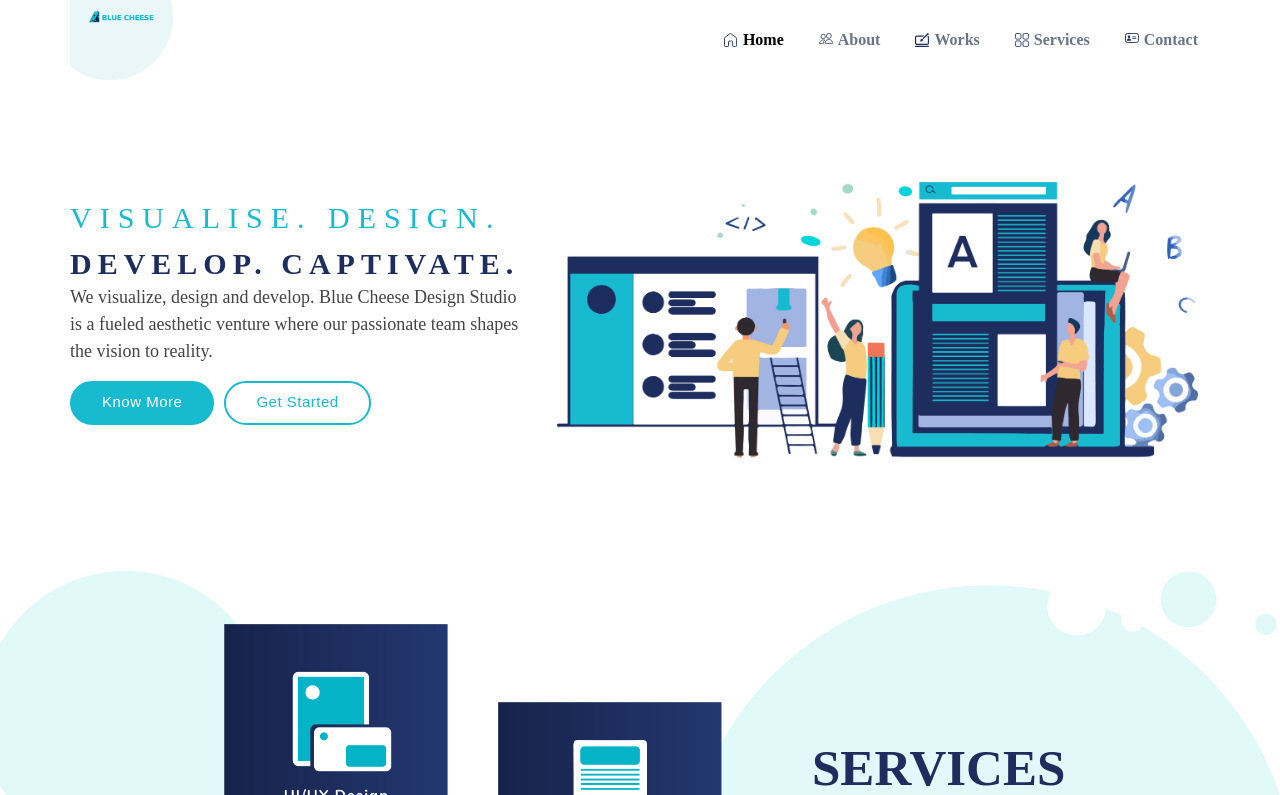
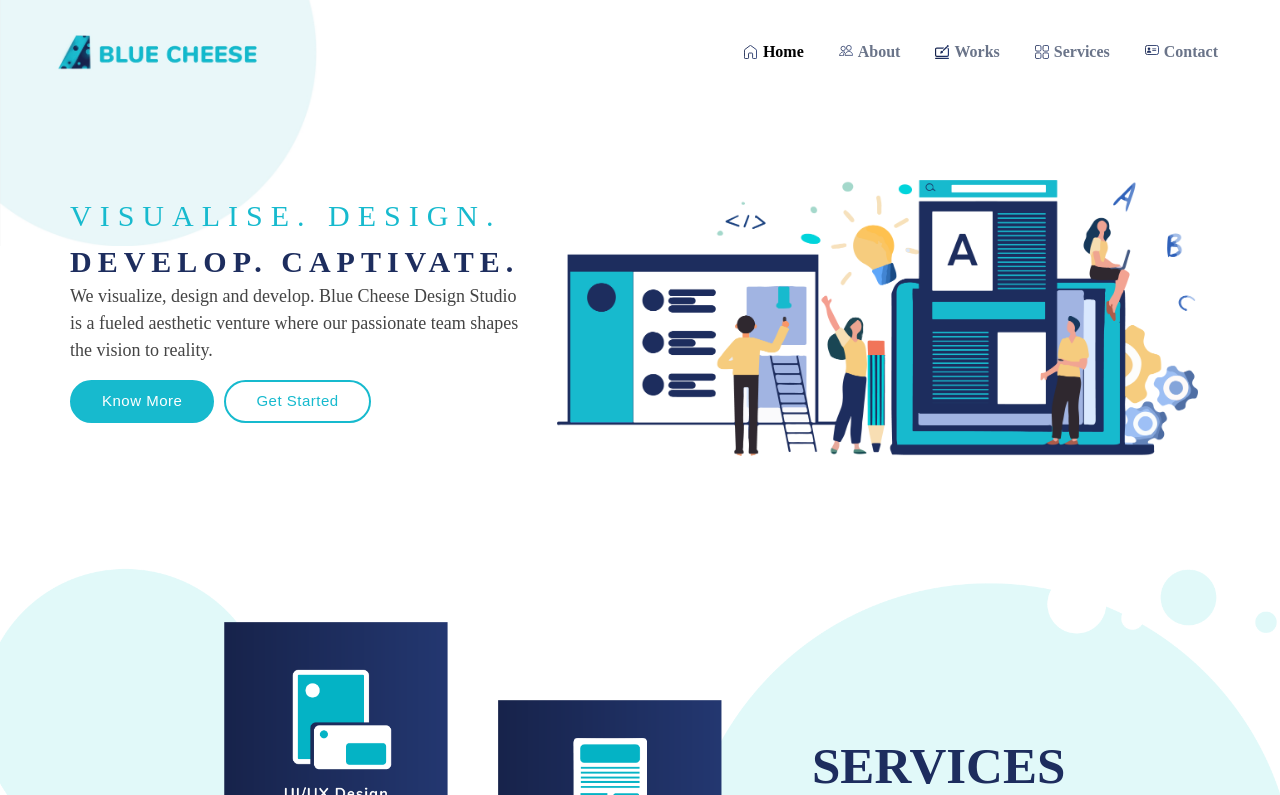
Before and after one commit to RoshaniSitlani05/blue-cheese, a PHP site: page /index.html in a window 1280 px wide. Shown: the top 795 px of the page. Run offline with PHP 8.4, Linux system fonts and the light colour scheme; some web fonts are replaced.

Commit message:
change logo

```diff
--- a/assets/css/style.css
+++ b/assets/css/style.css
@@ -64,10 +64,12 @@ h1, h2, h3, h4, h5, h6 {
 # Header
 --------------------------------------------------------------*/
 #header {
+  height: 100px;
       /*background: url("../img/logo-03.png") no-repeat;*/
     /*background-size: 100% 100%;*/
   /*background: #fff;*/
-  padding-bottom: 82px;
+  /*padding-left: 20px;*/
+  /*padding-bottom: 82px;*/
   transition: all 0.5s;
   z-index: 997;
   /*padding: 20px 0;*/
@@ -75,6 +77,7 @@ h1, h2, h3, h4, h5, h6 {
 
 #header .container {
   padding-left: 0;
+    max-width: fit-content;
 }
 
 #header.header-scrolled {
@@ -99,7 +102,7 @@ h1, h2, h3, h4, h5, h6 {
 }
 
 #header .logo img {
-  max-height: 80px;
+  /*max-height: 50%;*/
 }
 
 @media (max-width: 991px) {
@@ -116,6 +119,8 @@ h1, h2, h3, h4, h5, h6 {
 */
 .navbar {
   padding: 0;
+  display: block;
+    margin: 30px 50px 0 0;
 }
 
 .navbar ul {
@@ -389,7 +394,7 @@ h1, h2, h3, h4, h5, h6 {
   width: 100%;
   /*height: 80vh;*/
   /*background: #fff;*/
-  padding: 20px 0 80px 0;
+  padding: 80px 0 80px 0;
 }
 
 #hero .hero-data{
--- a/index.html
+++ b/index.html
@@ -31,8 +31,10 @@
 <body>
   <!-- ======= Header ======= -->
   <header id="header">
-    <div class="container d-flex align-items-center justify-content-between">
-       <a href="index.html" class="logo"><img src="assets/img/logo1.jpg" alt="" class="img-fluid"></a>
+    <div class="container d-flex justify-content-between">
+        <div class="col-lg-3">
+            <a href="index.html" class="logo"><img src="assets/img/logo2.jpg" alt="" class="img-fluid"></a>
+        </div>
 
         <nav id="navbar" class="navbar">
             <ul>
```
Also changed, not shown: assets/img/logo2.jpg (added), assets/img/logo3.png (added).
